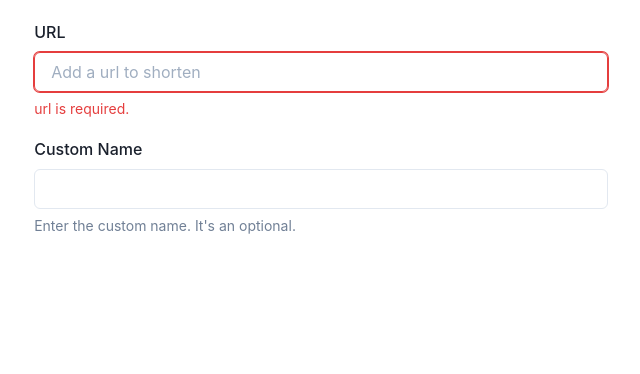
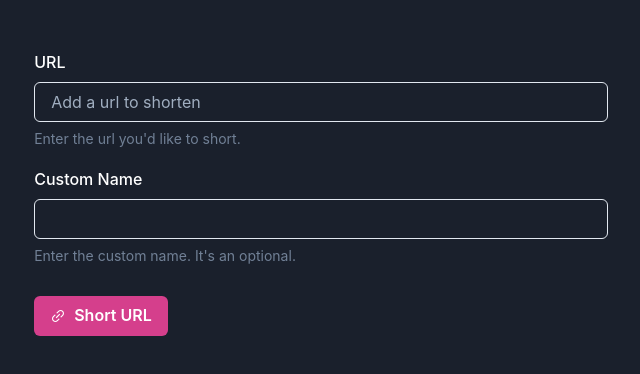
Before and after one commit to Syammed2429/anne-url-shortner, a React (Create React App) app: page / in a window 1280 px wide. Shown: the top 374 px of the page, without its empty margins (319-959 px from the left). Built offline with nearby package versions, Linux system fonts and the light colour scheme; no server answers.

Commit message:
added background color and added some stylings

```diff
--- a/src/App.css
+++ b/src/App.css
@@ -1,5 +1,7 @@
 .App {
-  /* text-align: center; */
+  background: #1a202c;
+  min-height: 100vh;
+  color: white;
 }
 
 .App-logo {
@@ -14,18 +16,11 @@
 }
 
 .App-header {
-  background-color: #282c34;
-  min-height: 100vh;
   display: flex;
   flex-direction: column;
   align-items: center;
   justify-content: center;
   font-size: calc(10px + 2vmin);
-  color: white;
-}
-
-.App-link {
-  color: #61dafb;
 }
 
 @keyframes App-logo-spin {
--- a/src/components/URL/URL.tsx
+++ b/src/components/URL/URL.tsx
@@ -9,7 +9,6 @@ import {
     Input,
     Button,
     Flex,
-    Center,
     Box,
 } from '@chakra-ui/react'
 import { AiOutlineLink } from "react-icons/ai"
@@ -26,7 +25,7 @@ const URL: FC = () => {
 
 
 
-    let isError = url === null
+    let isError = url === ""
 
     const isErrorr = customName === ''
 
@@ -60,7 +59,7 @@ const URL: FC = () => {
 
     return (
         <>
-            <Container my={5}>
+            <Container py={50}>
 
                 <FormControl isInvalid={isError}>
                     <FormLabel htmlFor='email'>URL</FormLabel>
@@ -124,9 +123,9 @@ const URL: FC = () => {
                             align="center"
 
                         >
-                            <Box color="black">
+                            <Box color="black" fontSize='20px'>
 
-                                <div id="myInput">{shortenUrl}</div>
+                                <div><a href={shortenUrl} target="_blank" rel="noreferrer">{shortenUrl}</a></div>
                             </Box>
                             <CopyButton shortenUrl={shortenUrl} />
                         </Flex>
```
